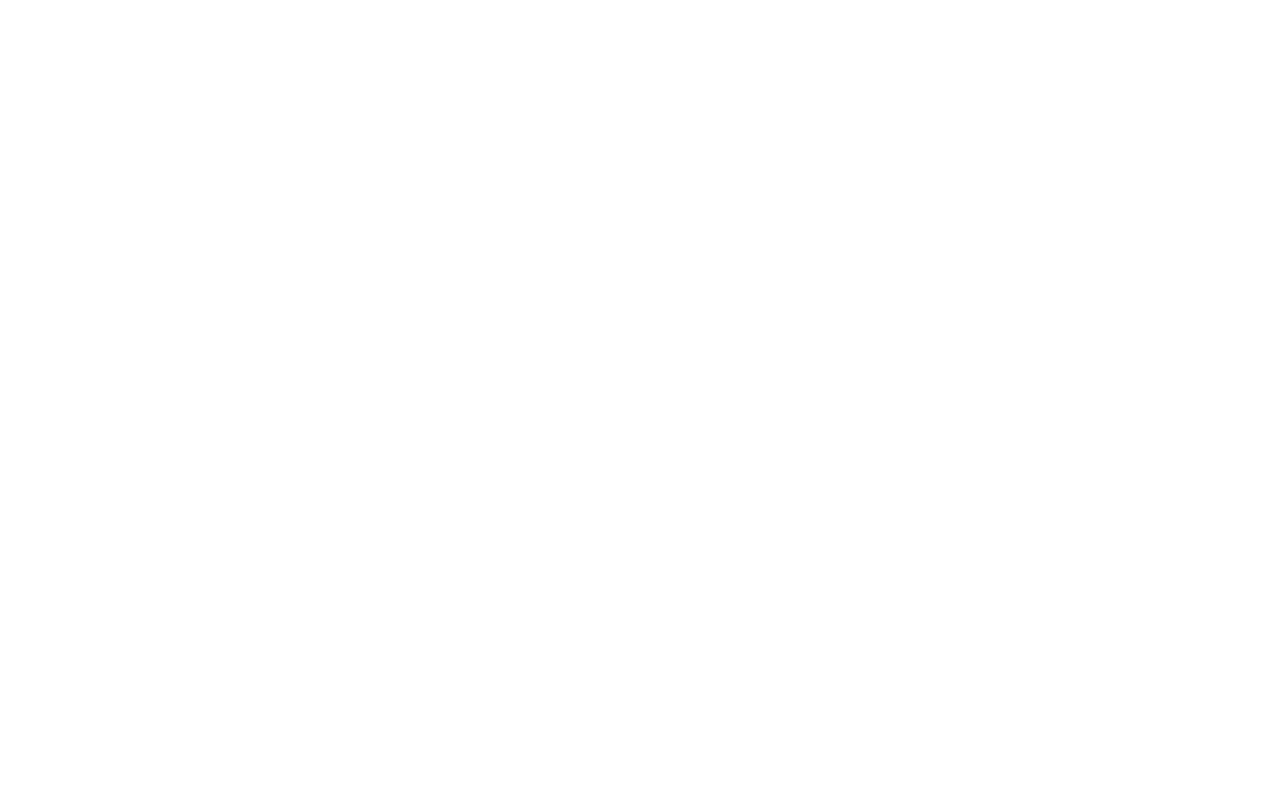
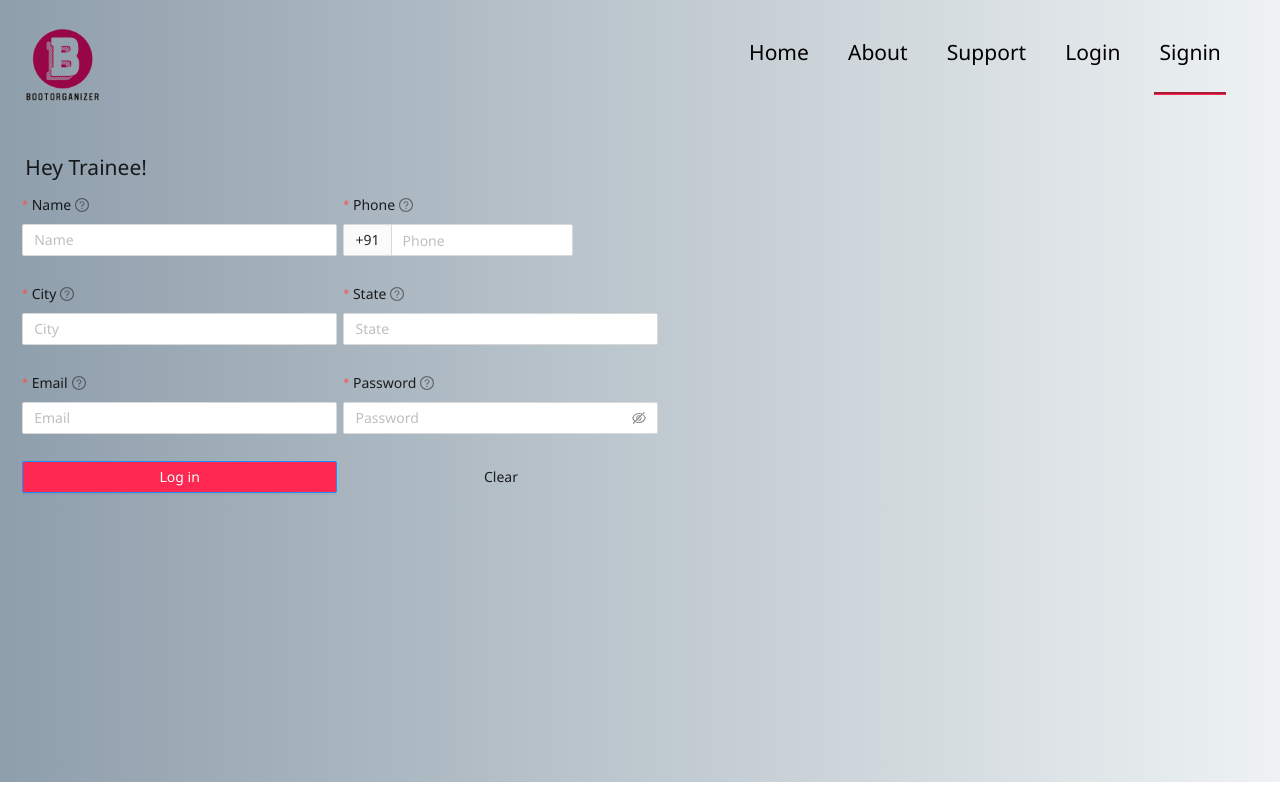
Before and after one commit to karthikeyandhanasekar/Boot_Organizer, a React (Create React App) app in the folder frontend/: page /signin in a window 1280 px wide. Before the commit this address had no page. Built offline with nearby package versions, Linux system fonts and the light colour scheme.

Commit message:
First Day Code

```diff
--- a/frontend/src/Components/AdminLogin.js
+++ b/frontend/src/Components/AdminLogin.js
@@ -48,6 +48,7 @@
                 </section>
                 <section className="adminposter">
                     <Carousel autoplay effect="fade">
+                                {/* need to add slideshow of post */}
 
                     </Carousel>
                 </section>
--- a/frontend/src/Components/Elements/Header.js
+++ b/frontend/src/Components/Elements/Header.js
@@ -36,8 +36,9 @@
                 <Dropdown overlay={menu} placement="bottomCenter" className={`links ${active === 'login' ? 'active' : ''}`}>
                     <p className='links'> Login </p>
                 </Dropdown>
-                <Link to={"/signin"} className={`links ${active === 'sigin' ? 'active' : ''}`}> Sigin </Link>
+                <Link to={"/signin"} className={`links ${active === 'signin' ? 'active' : ''}`}> Signin </Link>
             </nav>
+
             <div className='burgerbox' onClick={displaynav}>
                 <div />
                 <div />
--- a/frontend/src/Components/Home.js
+++ b/frontend/src/Components/Home.js
@@ -8,6 +8,7 @@
     return (
         <React.Fragment>
             <Header active="home" />
+            <main></main>
         </React.Fragment>
     )
 }
--- /dev/null
+++ b/frontend/src/Components/SignInPage.js
@@ -0,0 +1,106 @@
+
+import { Button, Input, Form, Carousel, InputNumber } from "antd"
+import React from "react"
+import Header from "./Elements/Header"
+import { useForm, Controller } from "react-hook-form";
+
+const SigninPage = () => {
+
+    const { handleSubmit, control, reset } = useForm();
+
+    //form submit
+    const onsubmit = (data) => {
+        console.log(data);
+        reset({
+            city: "",
+            email: "",
+            name: "",
+            password: "",
+            phoneno: "",
+            state: "",
+        })
+    }
+
+    return (
+        <React.Fragment>
+            <Header active={"signin"} />
+            <main className="signmain">
+                <section >
+                    <h1>Hey Trainee!</h1>
+                    <Form layout="vertical" className="createform" onFinish={handleSubmit(onsubmit)}>
+                        {/* Name */}
+                        <Form.Item label="Name" className="formitem" required tooltip="Name is required" >
+                            <Controller control={control}
+                                name="name"
+                                render={({ field }) =>
+                                    <Input {...field} placeholder="Name" required />
+                                } />
+                        </Form.Item>
+                        {/* Phone */}
+                        <Form.Item label="Phone" className="formitem" required tooltip="Phone is required" >
+                            <Controller control={control}
+                                name="phoneno"
+                                render={({ field }) =>
+                                    <InputNumber addonBefore="+91" {...field} placeholder="Phone" required />
+                                } />
+                        </Form.Item>
+                        {/* City */}
+                        <Form.Item label="City" className="formitem" required tooltip="City is required" >
+                            <Controller control={control}
+                                name="city"
+                                render={({ field }) =>
+                                    <Input {...field} placeholder="City" required />
+                                } />
+                        </Form.Item>
+
+                        {/* City */}
+                        <Form.Item label="State" className="formitem" required tooltip="State is required" >
+                            <Controller control={control}
+                                name="state"
+                                render={({ field }) =>
+                                    <Input {...field} placeholder="State" required />
+                                } />
+                        </Form.Item>
+
+                        {/* Email */}
+                        <Form.Item label="Email" className="formitem" required tooltip="Email is required" >
+                            <Controller control={control}
+                                name="email"
+                                render={({ field }) =>
+                                    <Input {...field} placeholder="Email" required />
+                                } />
+                        </Form.Item>
+
+                        {/* Password */}
+                        <Form.Item label="Password" className="formitem" required tooltip="Password is required" >
+                            <Controller control={control}
+                                name="password"
+                                render={({ field }) =>
+                                    <Input.Password {...field} placeholder="Password" required />
+                                } />
+                        </Form.Item>
+                        <Button type="primary" style={{ background: '#FF2853' }} htmlType="submit">
+                            Log in
+                        </Button>
+                        <Button type="text" htmlType="reset">
+                            Clear
+                        </Button>
+
+
+
+                    </Form>
+                </section>
+                <section className="adminposter">
+                    <Carousel autoplay effect="fade">
+                                {/* need to add slideshow of post */}
+                    </Carousel>
+                </section>
+            </main>
+        </React.Fragment>
+
+    )
+}
+
+
+
+export default SigninPage
--- a/frontend/src/Components/UserLogin.js
+++ b/frontend/src/Components/UserLogin.js
@@ -47,6 +47,7 @@
                 </section>
                 <section className="adminposter">
                     <Carousel autoplay effect="fade">
+                                {/* need to add slideshow of post */}
 
                     </Carousel>
                 </section>
--- a/frontend/src/MainComponents.js
+++ b/frontend/src/MainComponents.js
@@ -1,6 +1,7 @@
 import { Route, Routes } from "react-router-dom"
 import AdminLogin from "./Components/AdminLogin"
 import Home from "./Components/Home"
+import SigninPage from "./Components/SignInPage"
 import UserLogin from "./Components/UserLogin"
 
 const MainComponents = () => {
@@ -9,6 +10,8 @@
         <Routes>
             <Route path="/" element={<Home />} />
             <Route path="/adminlogin" element={<AdminLogin />} />
+            <Route path="/signin" element={<SigninPage />} />
+
             <Route path="/userlogin" element={<UserLogin />} />
 
         </Routes>
--- a/frontend/src/assets/css/index.css
+++ b/frontend/src/assets/css/index.css
@@ -5,6 +5,12 @@
     padding: 0;
     font-family: 'Noto Sans', sans-serif;
     box-sizing: border-box;
+}
+
+.App {
+    background: #8e9eab;
+    background: -webkit-linear-gradient(to left, #eef2f3, #8e9eab);
+    background: linear-gradient(to left, #eef2f3, #8e9eab);
 }
 
 /* #FFFFFF, #FF2853, #F5EBE6 */
@@ -61,16 +67,35 @@
     display: flex;
 }
 
-.adminlogin
-{
+main {
+    padding: 1%;
+    height: 82vh;
+}
+
+main section {
+    padding: 1%;
+}
+
+.adminlogin, .signmain {
     display: flex;
-    padding: 1%;
-    height: 80vh;
 }
-.adminform
-{
+
+.adminform {
     width: 30vw;
     padding: 1%;
+}
+
+
+
+
+
+.createform {
+
+    display: grid;
+    grid-template-columns: repeat(2, minmax(315px, 20%));
+    align-items: center;
+    justify-content: center;
+    gap: 1%;
 }
 
 
@@ -84,8 +109,6 @@
         opacity: 1;
     }
 }
-
-
 
 /* for tablet devices */
 @media only screen and (max-width: 768px) {
@@ -105,23 +128,28 @@
         position: absolute;
         flex-direction: column;
         align-items: center;
-
         top: 12%;
         right: 0;
         display: none;
         background-color: var(--pg-color);
         z-index: 1;
     }
-    .adminform
-    {
+
+    .adminform {
         width: 100vw;
     }
-    .adminposter
-    {
+
+    .adminposter {
         display: none;
     }
 
     .links {
         color: var(--sec-color);
     }
+
+    .createform {
+        grid-template-columns: repeat(1, minmax(315px, 20%));
+
+    }
+
 }
```
